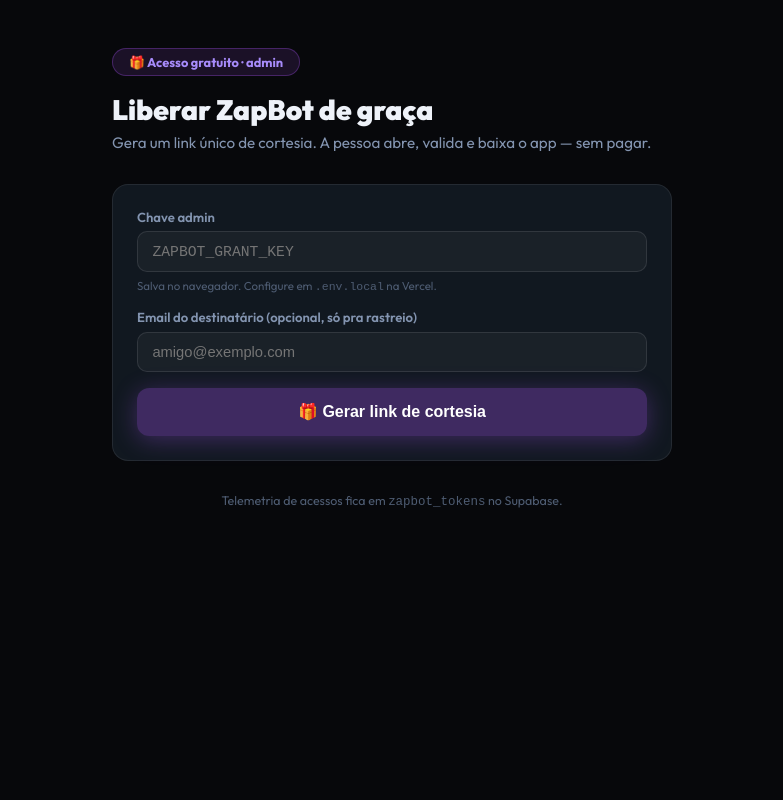
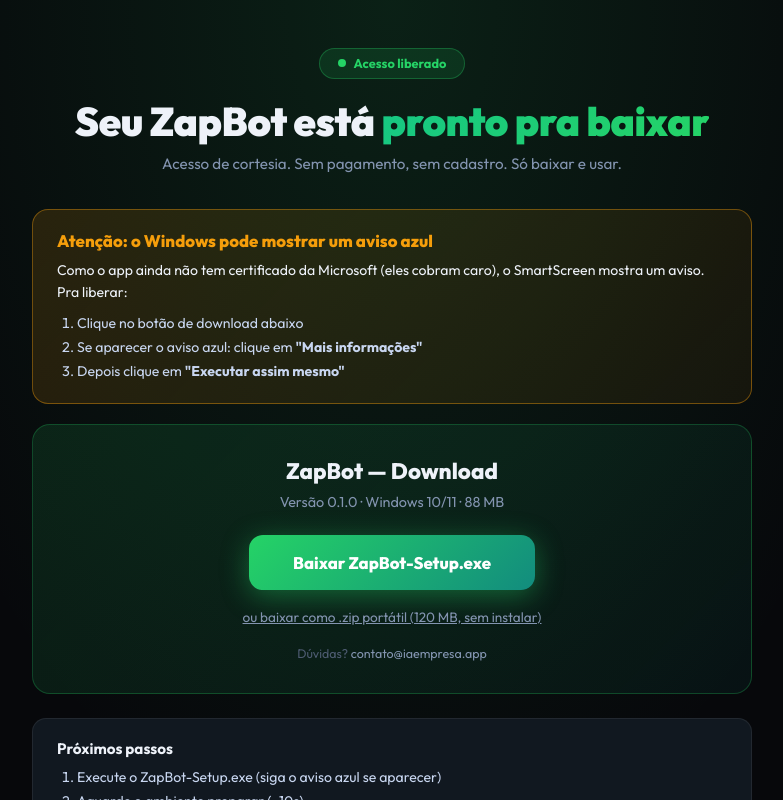
Before and after one commit to tamoaiapp/iaempresa-app, a Next.js app: page /chatbotfree in a window 1280 px wide. Shown: the top 800 px of the page, without its empty margins (248-1031 px from the left). Built offline with nearby package versions, Linux system fonts and the light colour scheme.

Commit message:
feat(zapbot): /chatbotfree abre direto na tela de download (sem token/admin)

```diff
--- a/app/(landing)/chatbotfree/page.tsx
+++ b/app/(landing)/chatbotfree/page.tsx
@@ -1,267 +1,233 @@
 "use client";
-import { useEffect, useState } from "react";
+import Link from "next/link";
 
-type GrantResponse = {
-  token?: string;
-  url?: string;
-  mp_payment_id?: string;
-  email?: string | null;
-  error?: string;
-};
+const DOWNLOAD_URL =
+  "https://github.com/tamoaiapp/zapbot/releases/latest/download/ZapBot-0.1.0-Setup.exe";
+const DOWNLOAD_ZIP_URL =
+  "https://github.com/tamoaiapp/zapbot/releases/latest/download/ZapBot-0.1.0-portable-win-x64.zip";
 
 export default function ChatBotFreePage() {
-  const [key, setKey] = useState("");
-  const [email, setEmail] = useState("");
-  const [loading, setLoading] = useState(false);
-  const [result, setResult] = useState<GrantResponse | null>(null);
-  const [error, setError] = useState<string | null>(null);
-  const [copied, setCopied] = useState(false);
-
-  useEffect(() => {
-    const saved = localStorage.getItem("zapbot-grant-key");
-    if (saved) setKey(saved);
-  }, []);
-
-  async function generate() {
-    setLoading(true);
-    setError(null);
-    setResult(null);
-    setCopied(false);
-    try {
-      const res = await fetch("/api/admin/zapbot/grant", {
-        method: "POST",
-        headers: {
-          "Content-Type": "application/json",
-          Authorization: `Bearer ${key}`,
-        },
-        body: JSON.stringify({ email: email || undefined }),
-      });
-      const data = (await res.json()) as GrantResponse;
-      if (!res.ok) {
-        setError(data.error || `Erro ${res.status}`);
-      } else {
-        setResult(data);
-        localStorage.setItem("zapbot-grant-key", key);
-      }
-    } catch (e) {
-      setError(e instanceof Error ? e.message : "Erro de conexão");
-    } finally {
-      setLoading(false);
-    }
-  }
-
-  async function copyLink() {
-    if (!result?.url) return;
-    await navigator.clipboard.writeText(result.url);
-    setCopied(true);
-    setTimeout(() => setCopied(false), 1500);
-  }
-
-  const shareText = result?.url
-    ? `Liberei pra vc um acesso gratuito do ZapBot 👇\n\n${result.url}\n\nÉ um app pra Windows que roda no seu PC e atende clientes no WhatsApp com IA local. Qualquer dúvida me chama.`
-    : "";
-  const whatsappUrl = result?.url
-    ? `https://wa.me/?text=${encodeURIComponent(shareText)}`
-    : "#";
-
   return (
     <div
       style={{
         minHeight: "100vh",
-        background: "var(--bg)",
+        background:
+          "radial-gradient(ellipse at 50% 0%, rgba(37,211,102,0.12), transparent 60%), var(--bg)",
         padding: "3rem 1.25rem 5rem",
         fontFamily: "Outfit, sans-serif",
         color: "var(--text)",
       }}
     >
-      <div style={{ maxWidth: 560, margin: "0 auto" }}>
+      <div style={{ maxWidth: 720, margin: "0 auto" }}>
+        {/* Header */}
+        <div style={{ textAlign: "center", marginBottom: "2rem" }}>
           <div
             style={{
-            display: "inline-block",
-            background: "rgba(168,85,247,0.12)",
-            border: "1px solid rgba(168,85,247,0.3)",
-            color: "#a78bfa",
-            borderRadius: 20,
-            padding: "0.3rem 1rem",
+              display: "inline-flex",
+              alignItems: "center",
+              gap: 8,
+              background: "rgba(37,211,102,0.12)",
+              border: "1px solid rgba(37,211,102,0.3)",
+              color: "#25D366",
+              borderRadius: 999,
+              padding: "0.4rem 1.1rem",
               fontSize: "0.8rem",
               fontWeight: 700,
-            marginBottom: "1rem",
+              marginBottom: "1.25rem",
             }}
           >
-          🎁 Acesso gratuito · admin
+            <span
+              style={{
+                width: 8,
+                height: 8,
+                borderRadius: "50%",
+                background: "#25D366",
+                display: "inline-block",
+              }}
+            />
+            Acesso liberado
           </div>
 
-        <h1 style={{ fontSize: "1.75rem", fontWeight: 900, marginBottom: "0.4rem" }}>
-          Liberar ZapBot de graça
+          <h1
+            style={{
+              fontSize: "clamp(1.8rem, 4vw, 2.5rem)",
+              fontWeight: 900,
+              marginBottom: "0.6rem",
+              letterSpacing: "-0.01em",
+              lineHeight: 1.1,
+            }}
+          >
+            Seu ZapBot está{" "}
+            <span
+              style={{
+                background: "linear-gradient(135deg,#16c784,#25D366)",
+                WebkitBackgroundClip: "text",
+                WebkitTextFillColor: "transparent",
+              }}
+            >
+              pronto pra baixar
+            </span>
           </h1>
-        <p style={{ color: "#8394b0", fontSize: "0.95rem", marginBottom: "2rem" }}>
-          Gera um link único de cortesia. A pessoa abre, valida e baixa o app — sem pagar.
+          <p style={{ color: "#8394b0", fontSize: "0.95rem", lineHeight: 1.6 }}>
+            Acesso de cortesia. Sem pagamento, sem cadastro. Só baixar e usar.
           </p>
+        </div>
 
+        {/* SmartScreen warning */}
         <div
           style={{
-            background: "var(--card)",
-            border: "1px solid rgba(255,255,255,0.08)",
+            background:
+              "linear-gradient(135deg, rgba(245,158,11,0.14), rgba(245,158,11,0.06))",
+            border: "1.5px solid rgba(245,158,11,0.4)",
             borderRadius: 16,
-            padding: "1.5rem",
-            display: "flex",
-            flexDirection: "column",
-            gap: "1rem",
+            padding: "1.25rem 1.5rem",
+            marginBottom: "1.25rem",
           }}
         >
-          <label style={{ display: "flex", flexDirection: "column", gap: "0.4rem" }}>
-            <span style={{ fontSize: "0.82rem", color: "#8394b0", fontWeight: 600 }}>
-              Chave admin
-            </span>
-            <input
-              type="password"
-              value={key}
-              onChange={(e) => setKey(e.target.value)}
-              placeholder="ZAPBOT_GRANT_KEY"
+          <div
             style={{
-                background: "rgba(255,255,255,0.04)",
-                border: "1px solid rgba(255,255,255,0.1)",
-                borderRadius: 10,
-                padding: "0.7rem 0.9rem",
-                color: "var(--text)",
-                fontSize: "0.92rem",
-                fontFamily: "monospace",
-              }}
-            />
-            <span style={{ fontSize: "0.72rem", color: "#4e5c72" }}>
-              Salva no navegador. Configure em <code>.env.local</code> na Vercel.
-            </span>
-          </label>
-
-          <label style={{ display: "flex", flexDirection: "column", gap: "0.4rem" }}>
-            <span style={{ fontSize: "0.82rem", color: "#8394b0", fontWeight: 600 }}>
-              Email do destinatário (opcional, só pra rastreio)
-            </span>
-            <input
-              type="email"
-              value={email}
-              onChange={(e) => setEmail(e.target.value)}
-              placeholder="amigo@exemplo.com"
-              style={{
-                background: "rgba(255,255,255,0.04)",
-                border: "1px solid rgba(255,255,255,0.1)",
-                borderRadius: 10,
-                padding: "0.7rem 0.9rem",
-                color: "var(--text)",
-                fontSize: "0.92rem",
-              }}
-            />
-          </label>
-
-          <button
-            onClick={generate}
-            disabled={loading || !key.trim()}
-            style={{
-              background: loading || !key.trim()
-                ? "rgba(168,85,247,0.3)"
-                : "linear-gradient(135deg,#a855f7,#6366f1)",
-              color: "#fff",
-              border: "none",
-              borderRadius: 12,
-              padding: "0.9rem 1.5rem",
-              fontSize: "1rem",
-              fontWeight: 700,
-              cursor: loading || !key.trim() ? "not-allowed" : "pointer",
-              boxShadow: "0 4px 24px rgba(168,85,247,0.3)",
+              fontWeight: 800,
+              fontSize: "1.05rem",
+              color: "#f59e0b",
+              marginBottom: "0.5rem",
             }}
           >
-            {loading ? "Gerando..." : "🎁 Gerar link de cortesia"}
-          </button>
+            Atenção: o Windows pode mostrar um aviso azul
+          </div>
+          <p style={{ fontSize: "0.88rem", color: "#eef2f9", lineHeight: 1.6 }}>
+            Como o app ainda não tem certificado da Microsoft (eles cobram caro), o SmartScreen mostra um aviso. Pra liberar:
+          </p>
+          <ol
+            style={{
+              fontSize: "0.88rem",
+              color: "#c8d6f0",
+              lineHeight: 1.7,
+              paddingLeft: "1.25rem",
+              marginTop: "0.5rem",
+            }}
+          >
+            <li>Clique no botão de download abaixo</li>
+            <li>
+              Se aparecer o aviso azul: clique em <b>&quot;Mais informações&quot;</b>
+            </li>
+            <li>
+              Depois clique em <b>&quot;Executar assim mesmo&quot;</b>
+            </li>
+          </ol>
+        </div>
 
-          {error && (
+        {/* Download card */}
         <div
           style={{
-                background: "rgba(239,68,68,0.1)",
-                border: "1px solid rgba(239,68,68,0.3)",
-                borderRadius: 10,
-                padding: "0.7rem 0.9rem",
-                color: "#fca5a5",
-                fontSize: "0.85rem",
+            background:
+              "linear-gradient(135deg,rgba(37,211,102,0.12),rgba(18,140,126,0.08))",
+            border: "1px solid rgba(37,211,102,0.25)",
+            borderRadius: 18,
+            padding: "2rem",
+            textAlign: "center",
           }}
         >
-              ⚠️ {error}
+          <h2
+            style={{
+              fontSize: "1.4rem",
+              fontWeight: 800,
+              marginBottom: "0.5rem",
+            }}
+          >
+            ZapBot — Download
+          </h2>
+          <p
+            style={{
+              color: "#8394b0",
+              fontSize: "0.9rem",
+              marginBottom: "1.5rem",
+            }}
+          >
+            Versão 0.1.0 · Windows 10/11 · 88 MB
+          </p>
+          <a
+            href={DOWNLOAD_URL}
+            style={{
+              display: "inline-block",
+              background: "linear-gradient(135deg,#25D366,#128C7E)",
+              color: "#fff",
+              padding: "1.05rem 2.75rem",
+              borderRadius: 14,
+              fontWeight: 800,
+              fontSize: "1.05rem",
+              textDecoration: "none",
+              boxShadow: "0 6px 28px rgba(37,211,102,0.4)",
+            }}
+          >
+            Baixar ZapBot-Setup.exe
+          </a>
+          <p style={{ marginTop: "1rem" }}>
+            <a
+              href={DOWNLOAD_ZIP_URL}
+              style={{
+                color: "#8394b0",
+                fontSize: "0.85rem",
+                textDecoration: "underline",
+              }}
+            >
+              ou baixar como .zip portátil (120 MB, sem instalar)
+            </a>
+          </p>
+          <p style={{ color: "#4e5c72", fontSize: "0.78rem", marginTop: "1.25rem" }}>
+            Dúvidas?{" "}
+            <a href="mailto:contato@iaempresa.app" style={{ color: "#8394b0" }}>
+              contato@iaempresa.app
+            </a>
+          </p>
         </div>
-          )}
 
-          {result?.url && (
+        {/* Next steps */}
         <div
           style={{
-                background: "rgba(22,199,132,0.08)",
-                border: "1px solid rgba(22,199,132,0.3)",
-                borderRadius: 12,
-                padding: "1rem 1.1rem",
-                display: "flex",
-                flexDirection: "column",
-                gap: "0.6rem",
+            marginTop: "1.5rem",
+            background: "var(--card)",
+            border: "1px solid var(--line)",
+            borderRadius: 14,
+            padding: "1.25rem 1.5rem",
           }}
         >
-              <div style={{ fontSize: "0.85rem", color: "#16c784", fontWeight: 700 }}>
-                ✅ Link gerado
-              </div>
-              <div
+          <h3
             style={{
-                  background: "rgba(0,0,0,0.35)",
-                  borderRadius: 8,
-                  padding: "0.6rem 0.8rem",
-                  fontFamily: "monospace",
-                  fontSize: "0.78rem",
-                  color: "#eef2f9",
-                  wordBreak: "break-all",
-                  border: "1px solid rgba(255,255,255,0.06)",
+              fontSize: "0.95rem",
+              fontWeight: 700,
+              marginBottom: "0.5rem",
             }}
           >
-                {result.url}
-              </div>
-              <div style={{ display: "flex", gap: "0.5rem", flexWrap: "wrap" }}>
-                <button
-                  onClick={copyLink}
+            Próximos passos
+          </h3>
+          <ol
             style={{
-                    background: "rgba(22,199,132,0.15)",
-                    border: "1px solid rgba(22,199,132,0.3)",
-                    color: "#16c784",
-                    borderRadius: 8,
-                    padding: "0.5rem 0.95rem",
-                    fontSize: "0.82rem",
-                    fontWeight: 700,
-                    cursor: "pointer",
+              fontSize: "0.88rem",
+              color: "#c8d6f0",
+              lineHeight: 1.7,
+              paddingLeft: "1.25rem",
             }}
           >
-                  {copied ? "✓ Copiado!" : "📋 Copiar link"}
-                </button>
-                <a
-                  href={whatsappUrl}
-                  target="_blank"
-                  rel="noopener noreferrer"
+            <li>Execute o ZapBot-Setup.exe (siga o aviso azul se aparecer)</li>
+            <li>Aguarde o ambiente preparar (~10s)</li>
+            <li>A IA local começa a baixar automaticamente (~1.2 GB, primeira vez)</li>
+            <li>Escaneie o QR Code do WhatsApp no seu celular</li>
+            <li>Pronto — o bot responde 24h por dia</li>
+          </ol>
+        </div>
+
+        <div style={{ textAlign: "center", marginTop: "2rem" }}>
+          <Link
+            href="/"
             style={{
-                    background: "rgba(37,211,102,0.15)",
-                    border: "1px solid rgba(37,211,102,0.3)",
-                    color: "#25D366",
-                    borderRadius: 8,
-                    padding: "0.5rem 0.95rem",
-                    fontSize: "0.82rem",
-                    fontWeight: 700,
+              color: "#8394b0",
+              fontSize: "0.875rem",
               textDecoration: "none",
             }}
           >
-                  💬 Enviar no WhatsApp
-                </a>
+            ← Voltar pro site
+          </Link>
         </div>
-              <div style={{ fontSize: "0.72rem", color: "#4e5c72", marginTop: "0.25rem" }}>
-                ID interno: <code>{result.mp_payment_id}</code>
-                {result.email ? ` · ${result.email}` : ""}
-              </div>
-            </div>
-          )}
-        </div>
-
-        <p style={{ marginTop: "2rem", fontSize: "0.78rem", color: "#4e5c72", textAlign: "center" }}>
-          Telemetria de acessos fica em <code>zapbot_tokens</code> no Supabase.
-        </p>
       </div>
     </div>
   );
```
Lines whose indentation alone changed are shown as unchanged.
